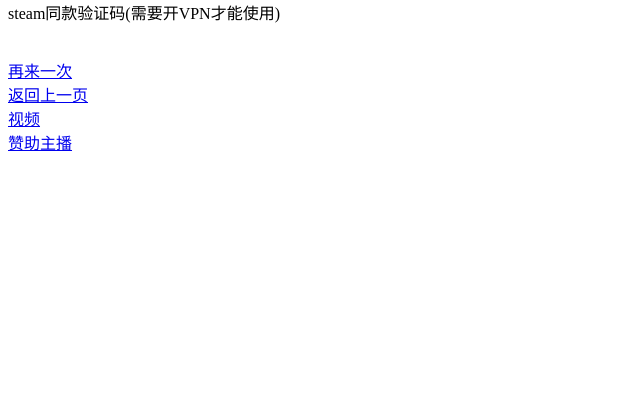
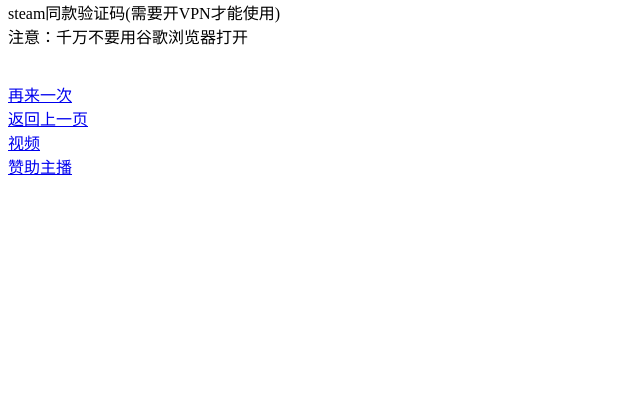
Before and after one commit to dreamjackson/dreamjackson.github.io, a plain HTML site: page index.html in a window 1280 px wide. Shown: the part 391-800 px from the top of the page, without its empty margins (0-640 px from the left). Drawn offline with Linux system fonts and the light colour scheme.

Commit message:
Update index.html

```diff
--- a/index.html
+++ b/index.html
@@ -6,7 +6,9 @@
   <body>
     <h1>验证码游戏</h1>
     <img src="https://upload.wikimedia.org/wikipedia/commons/c/c1/Steam_2016_logo_black.svg" alt="steam">
-    <p>steam同款验证码(需要开VPN才能使用)</p>
+    <p>steam同款验证码(需要开VPN才能使用)
+      <br/>
+      注意：千万不要用谷歌浏览器打开</p>
     <form action="" method="POST">
       <div class="g-recaptcha" data-sitekey="6LdiW1cqAAAAACLgfV459cfj0IAMuidnRhKRUzy7" data-action="LOGIN"></div>
       <br/>
```
